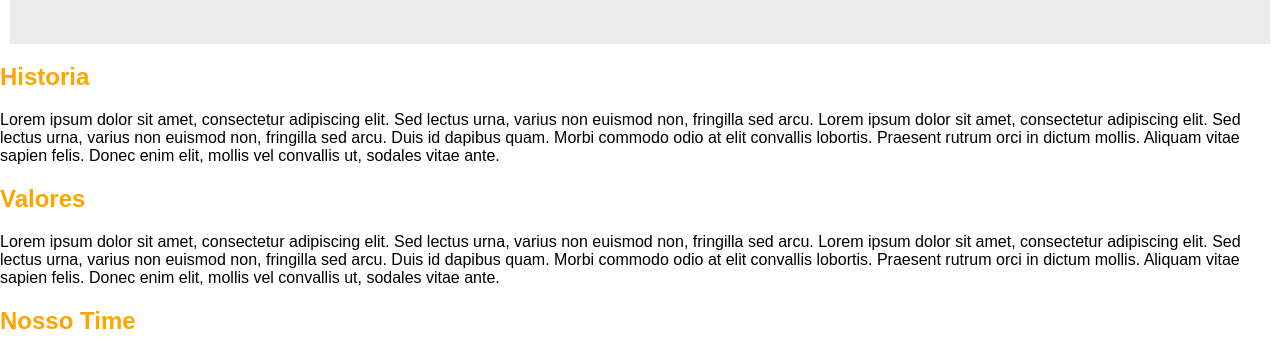
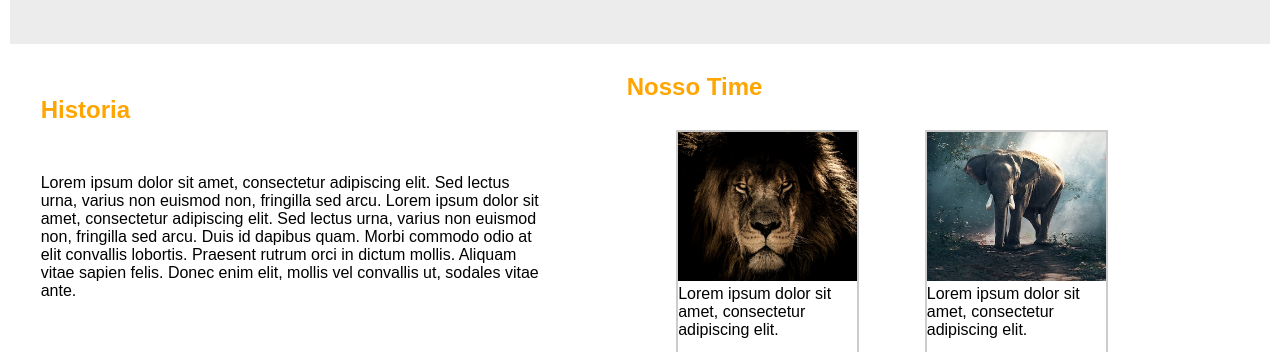
Before and after one commit to FernandoDeSouzaSoares/izzum_institucional, a plain HTML site: page pages/about.html in a window 1280 px wide. Shown: the part 161-513 px from the top of the page. Drawn offline with Linux system fonts and the light colour scheme.

Commit message:
Add style to about page

```diff
--- a/assets/css/izzum.css
+++ b/assets/css/izzum.css
@@ -156,3 +156,35 @@ ul.menu li  {
 	width: 24%;
 }
 /* *****************************************************fim do css página de inicio******************************************** */
+
+/* ***************************************CSS PARA A PARGINA SOBRE******************************************** */
+.equipe{ /*tamanho da imagem dentro do quadro*/
+	width:100%;
+	height:65%;
+}
+
+.texto{/*texto embaixo das imagens*/
+	margin:1.6% 3% 1.6% 9.2%;
+    border: 2px solid #ccc;
+    float: left;
+    width:33.3%;
+    height:230px;
+}
+
+.tean{
+	display: inline-block;
+	width:42%;
+	text-align:left;
+}
+
+.history {
+	float:left;
+	margin:1% 5% 1% 2.4%;
+    width: 40%;
+	padding: 10px;
+}
+
+.paragrafo{
+	margin:50px 10px 70px 0px;
+}
+/* ***************************************FIM DO CSS PARGINA SOBRE******************************************** */
```
